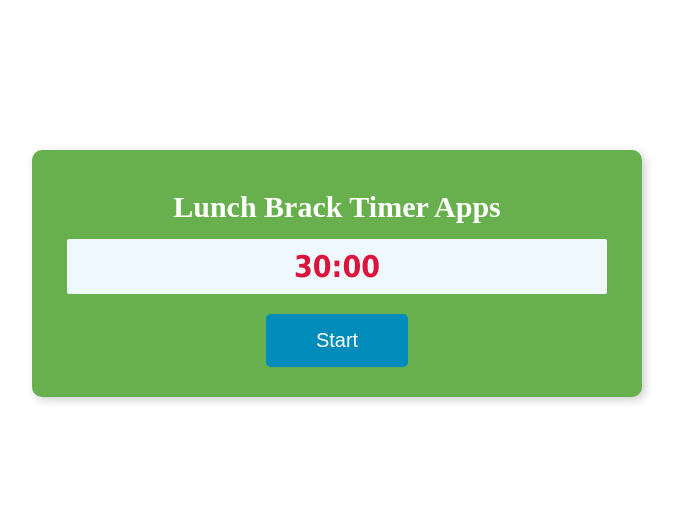
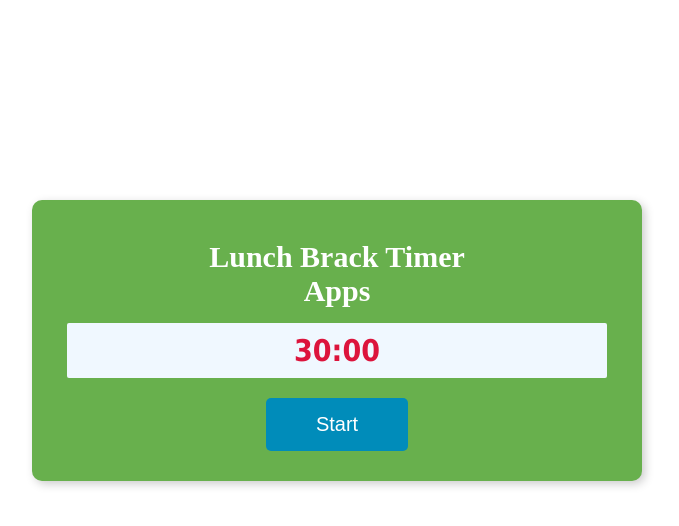
Before and after one commit to ruhel241/timer-app, a React (Create React App) app: page / in a window 1280 px wide. Shown: the top 526 px of the page, without its empty margins (303-982 px from the left). Built offline with nearby package versions, Linux system fonts and the light colour scheme.

Commit message:
update css

```diff
--- a/src/App.css
+++ b/src/App.css
@@ -16,7 +16,7 @@ article {
   border-radius: 10px;
   margin: 50px auto 20px;
   padding: 30px;
-  transform: translate(0px, 100px);
+  transform: translate(0px, 150px);
   overflow: hidden;
   box-shadow: 3px 3px 10px #ccc;
 }
--- a/src/App.js
+++ b/src/App.js
@@ -58,7 +58,7 @@ class App extends React.Component {
     return (
       <div className="App">
         <article className="clock">
-          <h3>Lunch Brack Timer Apps</h3>
+          <h3>Lunch Brack Timer <br/> Apps</h3>
           <div className="count">
             <div id="timer">30:00</div>
           </div>
```
